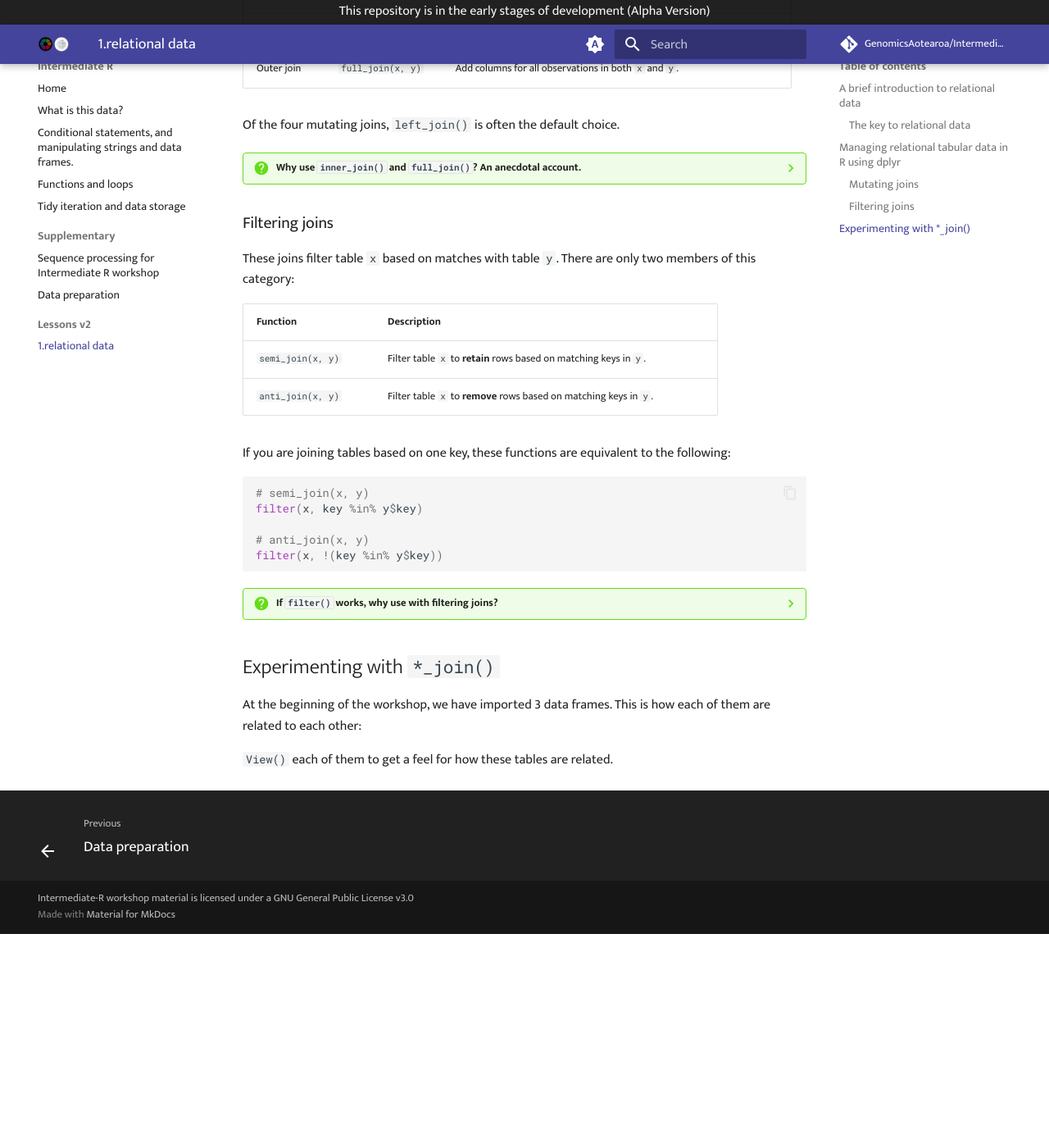
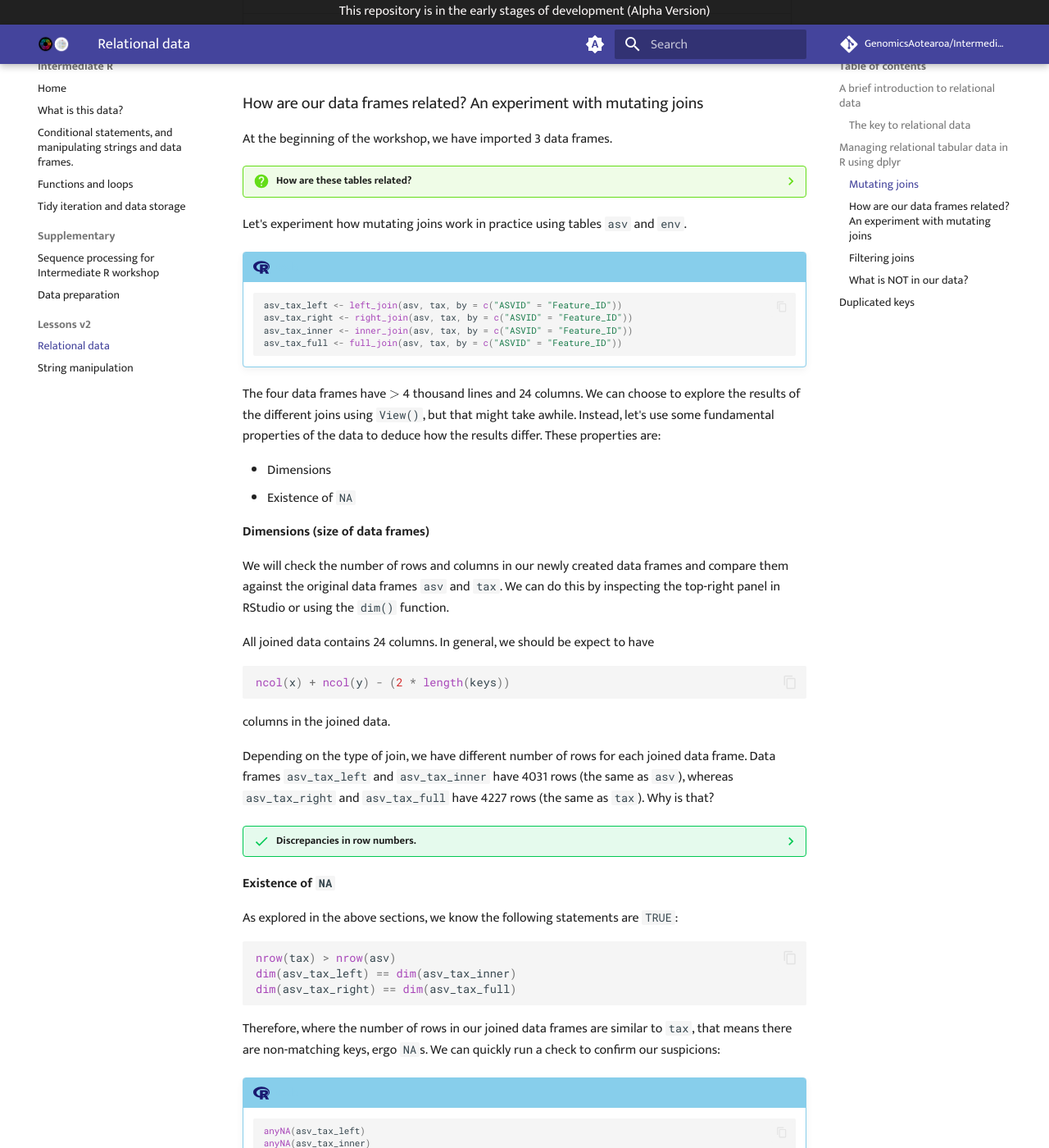
Before and after one commit to GenomicsAotearoa/Intermediate-R, an MkDocs documentation site: the page built from docs/lessons_v2/1.relational_data.md, in a window 1280 px wide and 1400 px high, scrolled down 2354 px. Shown: the whole window at 82% size. Built offline with MkDocs 1.6.1 and Material for MkDocs 9.7.7, drawn with Linux system fonts in a browser that asks for light colours; comment, search, counter and statistics services are not loaded; before the commit the page ends 3493 px from its top, so only the background shows below that; some of the changed text lies outside the part shown.

Commit message:
Update relational data lesson

````diff
--- a/docs/lessons_v2/1.relational_data.md
+++ b/docs/lessons_v2/1.relational_data.md
@@ -1,6 +1,4 @@
-<center>
 # Relational data
-</center>
 
 !!! note "Lesson objectives"
 
@@ -52,20 +50,126 @@
 
 These combine columns from two tables by adding new columns (i.e., `mutate()`) to table `x` from table `y`. These new columns are added **to the right of table `x`**. There are four mutating joins split into two sub-categories, namely inner and outer joins.
 
-| Join type  | Function           | Description                                                            |
-| ---------- | ------------------ | ---------------------------------------------------------------------- |
-| Inner join | `inner_join(x, y)` | Add columns for observations with matching keys in both `x` and `y`.   |
-| Outer join | `left_join(x, y)`  | Add columns for observations with matching keys in `x` but not in `y`. |
-| Outer join | `right_join(x, y)` | Same as `left_join()`, but preserves all observations in `y` instead of `x`.                                           |
-| Outer join | `full_join(x, y)`  | Add columns for all observations in both `x` and `y`.                  |
+| Join type  | Function           | Description                                                                  |
+| ---------- | ------------------ | ---------------------------------------------------------------------------- |
+| Inner join | `inner_join(x, y)` | Add columns for observations with matching keys in both `x` and `y`.         |
+| Outer join | `left_join(x, y)`  | Add columns for observations with matching keys in `x` but not in `y`.       |
+| Outer join | `right_join(x, y)` | Same as `left_join()`, but preserves all observations in `y` instead of `x`. |
+| Outer join | `full_join(x, y)`  | Add columns for all observations in both `x` and `y`.                        |
 
-Of the four mutating joins, `left_join()` is often the default choice.
+### How are our data frames related? An experiment with mutating joins
+
+At the beginning of the workshop, we have imported 3 data frames.
+
+<!-- image of X, Y, Z matrices -->
+
+??? question "How are these tables related?"
+
+    `View()` each of them to get a feel for how these tables are related.
+
+    ??? success "Solution"
+
+        * `asv` and `tax` are related by the same hash (md5 checksum) key, but they are named `ASVID` in `asv` and `Feature_ID` in `tax`.
+        * `asv` and `env` are related based on column names in `asv` and `sample` column in `env`.
+
+        This is a graphical representation of their relationship with each other:
+
+Let's experiment how mutating joins work in practice using tables `asv` and `env`.
+
+!!! r-project "code"
+
+    ```r
+    asv_tax_left <- left_join(asv, tax, by = c("ASVID" = "Feature_ID"))
+    asv_tax_right <- right_join(asv, tax, by = c("ASVID" = "Feature_ID"))
+    asv_tax_inner <- inner_join(asv, tax, by = c("ASVID" = "Feature_ID"))
+    asv_tax_full <- full_join(asv, tax, by = c("ASVID" = "Feature_ID"))
+    ```
+
+The four data frames have $\gt$ 4 thousand lines and 24 columns. We can choose to explore the results of the different joins using `View()`, but that might take awhile. Instead, let's use some fundamental properties of the data to deduce how the results differ. These properties are:
+
+* Dimensions
+* Existence of `NA`
+
+**Dimensions (size of data frames)**
+
+We will check the number of rows and columns in our newly created data frames and compare them against the original data frames `asv` and `tax`. We can do this by inspecting the top-right panel in RStudio or using the `dim()` function.
+
+All joined data contains 24 columns. In general, we should be expect to have
+
+```r
+ncol(x) + ncol(y) - (2 * length(keys))
+```
+
+columns in the joined data.
+
+Depending on the type of join, we have different number of rows for each joined data frame. Data frames `asv_tax_left` and `asv_tax_inner` have 4031 rows (the same as `asv`), whereas `asv_tax_right` and `asv_tax_full` have 4227 rows (the same as `tax`). Why is that?
+
+??? success "Discrepancies in row numbers."
+
+    === "`asv_tax_left`"
+
+        Recall that `left_join()` adds columns from the `tax` to the table `asv` based on matching observations in `asv`. This means that you should expect to obtain the same number of rows as in `asv` regardless of right table (with an [exception](#duplicated-keys)).
+
+    === "`asv_tax_right`"
+
+        When using `right_join()`, it is crucial to remember that while we are still joining columns to `asv` from `tax`, the resulting joined data frame is **based on matches in `tax`**. While the arrangement of columns look similar to that of `asv_tax_left`, the joining is based on keys in `tax`, not `asv`.
+
+    === "`asv_tax_inner`"
+
+        When using `inner_join()`, we are retaining rows with matches in **both** `asv` and `tax`. Given that the resulting number of rows here is equal to that of `asv_tax_left`, this should hint at the shape of the relationship between these two data frames.
+
+    === "`asv_tax_full`"
+
+        This is the union of both data frames `asv` and `tax`. As long as keys exist in both data frames, the columns will join.
+
+**Existence of `NA`**
+
+As explored in the above sections, we know the following statements are `TRUE`:
+
+```r
+nrow(tax) > nrow(asv)
+dim(asv_tax_left) == dim(asv_tax_inner)
+dim(asv_tax_right) == dim(asv_tax_full)
+```
+
+Therefore, where the number of rows in our joined data frames are similar to `tax`, that means there are non-matching keys, ergo `NA`s. We can quickly run a check to confirm our suspicions:
+
+!!! r-project "code"
+
+    ```r
+    anyNA(asv_tax_left)
+    anyNA(asv_tax_inner)
+    anyNA(asv_tax_right)
+    anyNA(asv_tax_full)
+    ```
+
+    ??? success "Output"
+
+        ```
+        [1] FALSE
+        [1] FALSE
+        [1] TRUE
+        [1] TRUE
+        ```
+
+**Venn diagram of our data**
+
+![venn](../theme_figures/relational_data_venn.png)
+
+$$
+\Large
+\textrm{keys}(\texttt{asv}) \in \textrm{keys}(\texttt{tax})
+$$
+
+**Practical usage**
+
+Of the four mutating joins, `left_join()` is often the default choice. In a block of code, it is syntactically easier to understand it's operation, especially if the code block consists of multiple chaining pipes.
 
 ??? question "Why use `inner_join()` and `full_join()`? An anecdotal account."
 
     Occasionally, there are compelling reasons to dabble in `inner_join()` and `full_join()`. Many bioinformatics analyses are run in parallel (e.g., annotations against multiple databases or sequence curation using multiple software) to obtain as much information as possible. Essentially, these are identical sequences analysed in different ways.
 
-    Let’s assume that we are interested in well-characterised genes and pathways. Multiple analyses should have produced concordant results for a subset of sequences, thereby reducing the chance of false positives. In this scenario, using `inner_join()` will combine those results based on your sequence ID, generating a table consisting only of results shared consistently across both analyses.
+    Let’s assume that we are interested in well-characterised genes and pathways. Multiple analyses should have produced concordant results for a subset of sequences (e.g., a query sequence with homologous to citrate synthase should be found regardless of annotation against KEGG, NCBI RefSeq, or UniProt databases), thereby reducing the chance of false positives or hits with low probability of homology. In this scenario, using `inner_join()` will combine those results based on your sequence ID, generating a table consisting only of results shared consistently across both analyses.
 
     In a related scenario, we might be interested in looking at all the outputs of multiple analyses at a glance. Perhaps we are looking for novel or less well-characterised genes, suspect some analyses may propagate database biases, or want to perform further analyses to eliminate redundancies based on home-grown criteria. Here, we are likely more interested in preventing false negatives. In this case, combine tables using a `full_join()` to preserve all data points for further curation.
 
@@ -93,17 +197,29 @@
 
     Filtering joins come in handy when you have to filter by multiple keys. You can probably use `filter()` for a few keys (1 – 3 columns, your mileage may vary). However, it gets cumbersome quickly if you have too many or if they might be named differently. Perhaps you may have an expert collaborator who has done some curation of your results for you and produced a table. Using a `semi_join()` will likely save you time (and lines of code) to create a table you can analyse downstream. Think of the poor reader who has to figure out which column things are being filtered by!
 
-## Experimenting with `*_join()`
+### What is NOT in our data?
 
-At the beginning of the workshop, we have imported 3 data frames. This is how each of them are related to each other:
+We have established that `asv` only contains some of ASVs identified by QIIME2 and that `tax` has more records. So, what was left out of `asv` that is still in `tax`? How would we find out?
 
-<!-- image of X, Y, Z matrices -->
+??? success "Solution"
 
-`View()` each of them to get a feel for how these tables are related.
+    Recall that we are interested to know what is in `tax` that is NOT in `asv`. `anti_join()` requires that the table to be filtered to be on the left.
 
+    ```r
+    tax_asv_anti <- anti_join(tax, asv, by = c("Feature_ID" = "ASVID"))
+    ```
 
+    `View()` the created data frame to inspect what might be different. We will come back to this in the next lesson.
 
+## Duplicated keys
 
+The ASV data here is identified using a md5 hash key. This means that if we were to add more sequences to the pile and recreate the count and taxonomy table, the new sequences will simply be appended to the already existing data. What if you were working with data that may contain duplicate key values?
+
+Add scenario here
+
+In cases where duplicated keys exist in either data frames used for joining, the default behaviour of mutating joins is to output the Cartesian product of both data frames based on their keys. That is to say, all combinations of the keys will be used to generate the newly joined table.
+
+Add joined table here
 
 
 <!--
````
Also changed, not shown: docs/lessons_v2/2.string_manipulation.md (added, +10 -0 lines), docs/theme_figures/relational_data_venn.png (added).
